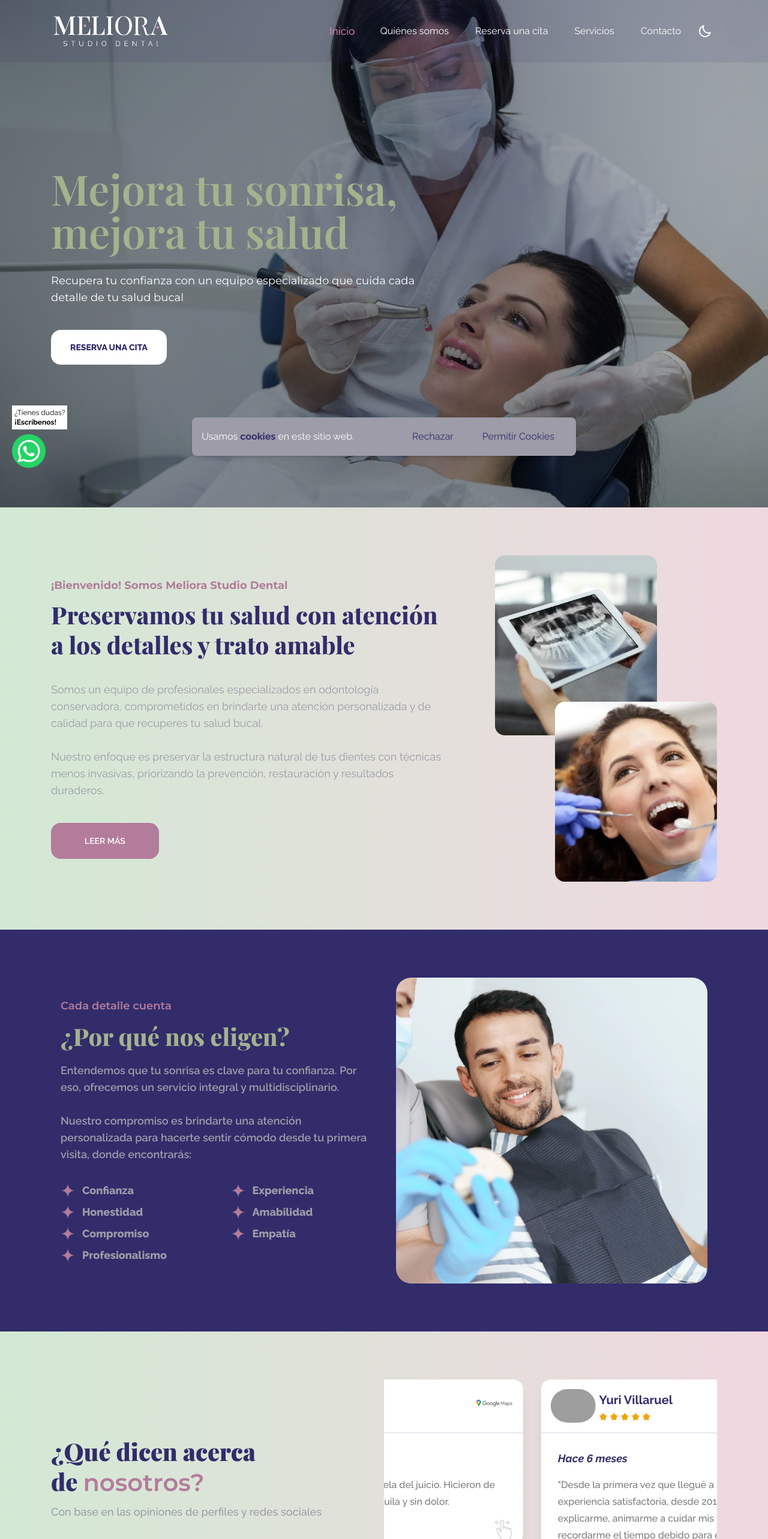
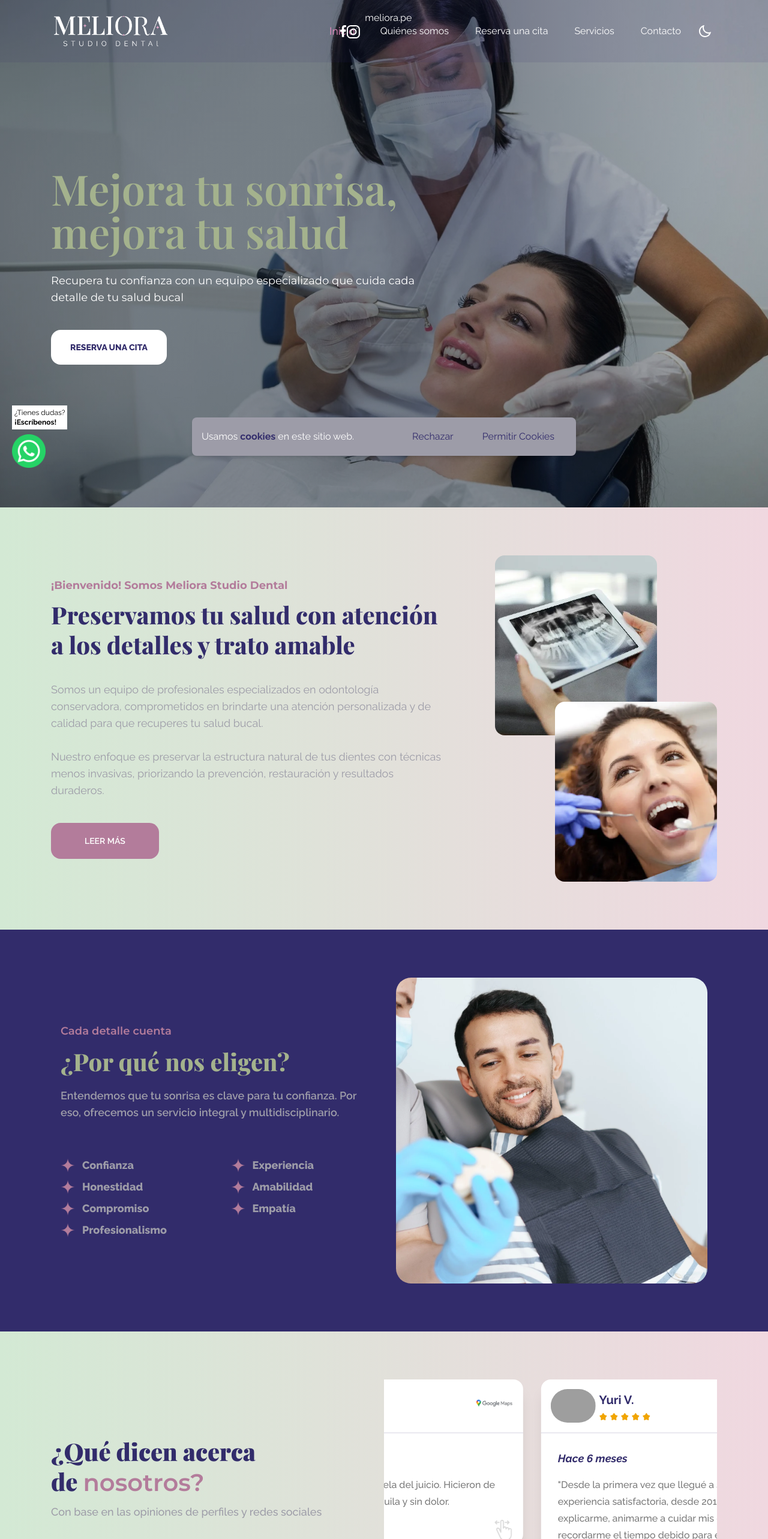
Before and after one commit to meliora-pe/web-nextjs, a Next.js app: page / in a window 1280 px wide. Shown: the top 2566 px of the page at 60% size. Built offline with nearby package versions, Linux system fonts and the light colour scheme; no server answers; grey boxes are pictures that could not be loaded; a web font is replaced by a local one.

Commit message:
fix hamburger menu sidebar

```diff
--- a/components/ClientSlider.tsx
+++ b/components/ClientSlider.tsx
@@ -11,7 +11,7 @@ const ClientSlider = ({
     feedbacks = [
         {
             id: 1,
-            name: 'Gabriela Llaja',
+            name: 'Gabriela Ll.',
             role: '',
             time: 'Hace 10 meses',
             place: '/assets/images/google-maps.png',
@@ -20,7 +20,7 @@ const ClientSlider = ({
         },
         {
             id: 2,
-            name: 'Yuri Villaruel',
+            name: 'Yuri V.',
             role: '',
             time: 'Hace 6 meses',
             place: '/assets/images/google-maps.png',
@@ -29,7 +29,7 @@ const ClientSlider = ({
         },
         {
             id: 3,
-            name: 'Alberto Cosme',
+            name: 'Alberto C.',
             role: '',
             time: 'Hace un año',
             place: '/assets/images/google-maps.png',
@@ -38,7 +38,7 @@ const ClientSlider = ({
         },
         {
             id: 4,
-            name: 'Aaron Acosta',
+            name: 'Aaron A.',
             role: '',
             time: 'Hace 1 año',
             place: '/assets/images/google-maps.png',
@@ -47,7 +47,7 @@ const ClientSlider = ({
         },
         {
             id: 5,
-            name: 'Valentina Román',
+            name: 'Valentina R.',
             role: '',
             time: `Hace 2 meses`,
             place: '/assets/images/google-maps.png',
@@ -56,7 +56,7 @@ const ClientSlider = ({
         },
         {
             id: 6,
-            name: 'Lizeth Rivera',
+            name: 'Lizeth R.',
             role: '',
             time: `Hace 3 meses`,
             place: '/assets/images/google-maps.png',
--- a/components/ClientSlider2.tsx
+++ b/components/ClientSlider2.tsx
@@ -49,7 +49,7 @@ const ClientSlider = ({
             id: 5,
             name: 'Valentina R.',
             role: '',
-            time: `Hace 2 meses`,
+            time: `Hace 2 días`,
             place: '/assets/images/whatsapp-business.png',
             thumbnail: 'https://lh3.googleusercontent.com/a-/ALV-UjVykvO6mlMsidUTvEaI4jrsFUfFwg6ead_k4o-vFK9DYh7O_OlK=w72-h72-p-rp-mo-br100',
             message: `“Quedé encantada con su trabajo. Yo tenía bastante miedo de ir al dentista y me lo quitaron por completo, así que siempre los recomiendo con toda confianza 🫶🏻"`,
--- a/components/Layouts/Header.tsx
+++ b/components/Layouts/Header.tsx
@@ -57,7 +57,7 @@ const Header = (props: any) => {
                                     </svg>
                                 </button>
                             </div>
-                            <ul onClick={toggleMenu}>
+                            <ul onClick={toggleMenu} className="relative min-h-[calc(100%-57px)]">
                                 <li>
                                     <Link href="/" className={router.pathname === '/' ? 'active' : ''}>
                                         Inicio
@@ -126,6 +126,61 @@ const Header = (props: any) => {
                                         </button>
                                     </form>
                                 </li>
+                                <li className="absolute bottom-0 left-4 min-w-full">
+                                    <ul className="flex min-w-full">
+                                        <li>
+                                            <a href="https://www.facebook.com/profile.php?id=61560595868897" target="_blank" rel="noreferrer">
+                                                <svg
+                                                    width="10"
+                                                    height="20"
+                                                    viewBox="0 0 10 20"
+                                                    fill="none"
+                                                    xmlns="http://www.w3.org/2000/svg"
+                                                    className="transition hover:scale-110 hover:text-secondary"
+                                                >
+                                                    <path
+                                                        d="M8.0733 3.29509H9.88498V0.139742C9.57242 0.0967442 8.49748 0 7.2456 0C4.6335 0 2.84415 1.643 2.84415 4.66274V7.44186H-0.0383301V10.9693H2.84415V19.845H6.37821V10.9701H9.1441L9.58317 7.44269H6.37738V5.01251C6.37821 3.99297 6.65273 3.29509 8.0733 3.29509Z"
+                                                        fill="currentColor"
+                                                    />
+                                                </svg>
+                                            </a>
+                                        </li>
+                                        <li>
+                                            <a
+                                                href="https://www.instagram.com/meliora.pe/"
+                                                target="_blank"
+                                                rel="noreferrer"
+                                                className="transition hover:scale-110 hover:text-secondary"
+                                            >
+                                                <svg
+                                                    width="23"
+                                                    height="22"
+                                                    viewBox="0 0 23 22"
+                                                    fill="currentColor"
+                                                    xmlns="http://www.w3.org/2000/svg"
+                                                    className="transition hover:scale-110 hover:text-secondary"
+                                                >
+                                                    <path
+                                                        fillRule="evenodd"
+                                                        clipRule="evenodd"
+                                                        d="M7.75995 0H16.0099C19.8063 0 22.8849 3.07862 22.8849 6.875V15.125C22.8849 18.9214 19.8063 22 16.0099 22H7.75995C3.96357 22 0.884949 18.9214 0.884949 15.125V6.875C0.884949 3.07862 3.96357 0 7.75995 0ZM16.0099 19.9375C18.6637 19.9375 20.8224 17.7787 20.8224 15.125V6.875C20.8224 4.22125 18.6637 2.0625 16.0099 2.0625H7.75995C5.1062 2.0625 2.94745 4.22125 2.94745 6.875V15.125C2.94745 17.7787 5.1062 19.9375 7.75995 19.9375H16.0099Z"
+                                                        fill="currentColor"
+                                                    />
+                                                    <path
+                                                        fillRule="evenodd"
+                                                        clipRule="evenodd"
+                                                        d="M6.38495 11C6.38495 7.96263 8.84757 5.5 11.8849 5.5C14.9223 5.5 17.3849 7.96263 17.3849 11C17.3849 14.0374 14.9223 16.5 11.8849 16.5C8.84757 16.5 6.38495 14.0374 6.38495 11ZM8.44745 11C8.44745 12.8948 9.9902 14.4375 11.8849 14.4375C13.7797 14.4375 15.3224 12.8948 15.3224 11C15.3224 9.10388 13.7797 7.5625 11.8849 7.5625C9.9902 7.5625 8.44745 9.10388 8.44745 11Z"
+                                                        fill="currentColor"
+                                                    />
+                                                    <circle cx="17.7975" cy="5.08737" r="0.732875" fill="currentColor" />
+                                                </svg>
+                                            </a>
+                                        </li>
+                                        <li className="mt-4 pl-2">
+                                            <span className="text-black"></span> meliora.pe
+                                        </li>
+                                    </ul>
+                                </li>
                             </ul>
                         </div>
                         <ul className="flex items-center gap-5 ltr:pr-5 ltr:lg:pl-5 ltr:lg:pr-0 rtl:pl-5 rtl:lg:pl-0 rtl:lg:pr-5">
--- a/data/content.js
+++ b/data/content.js
@@ -48,7 +48,7 @@ const home = {
             title: '¿Por qué nos eligen?',
             subtitle: 'Cada detalle cuenta',
             paragraph1: 'Entendemos que tu sonrisa es clave para tu confianza. Por eso, ofrecemos un servicio integral y multidisciplinario.',
-            paragraph2: 'Nuestro compromiso es brindarte una atención personalizada para hacerte sentir cómodo desde tu primera visita, donde encontrarás:',
+            paragraph2: '',
             bullets: ['Confianza', 'Honestidad', 'Compromiso', 'Profesionalismo', 'Experiencia', 'Amabilidad', 'Empatía'],
             image: {
                 src: 'porque-nos-eligen.webp',
@@ -66,7 +66,7 @@ const home = {
         },
         services: {
             title: 'Nuestros Servicios',
-            subtitle: 'Atención profesional y personalizada, para que recuperes tu salud bucal. Estos son algunos de nuestros servicios',
+            subtitle: 'Estos son algunos de nuestros servicios',
             list: [
                 {
                     title: 'Blanqueamiento dental',
```
